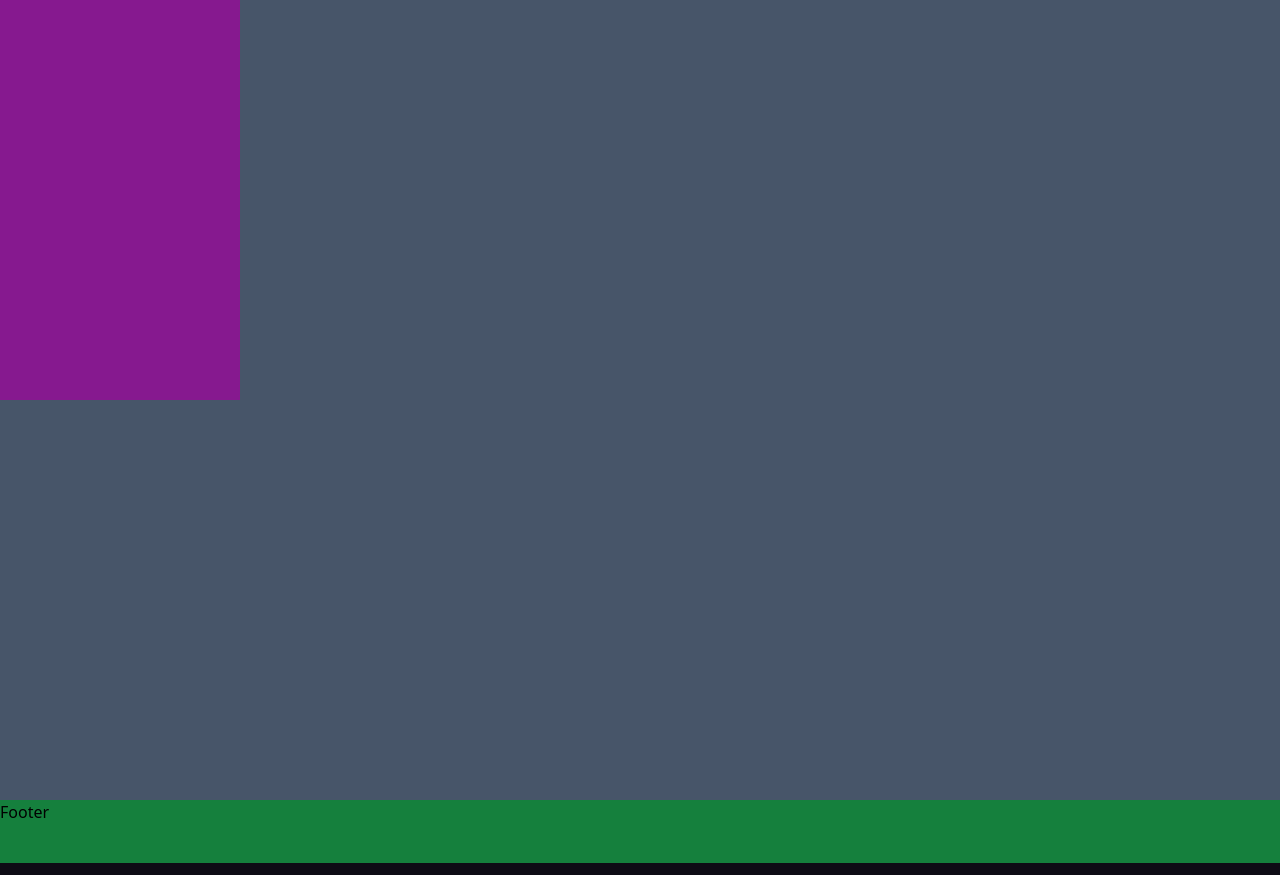
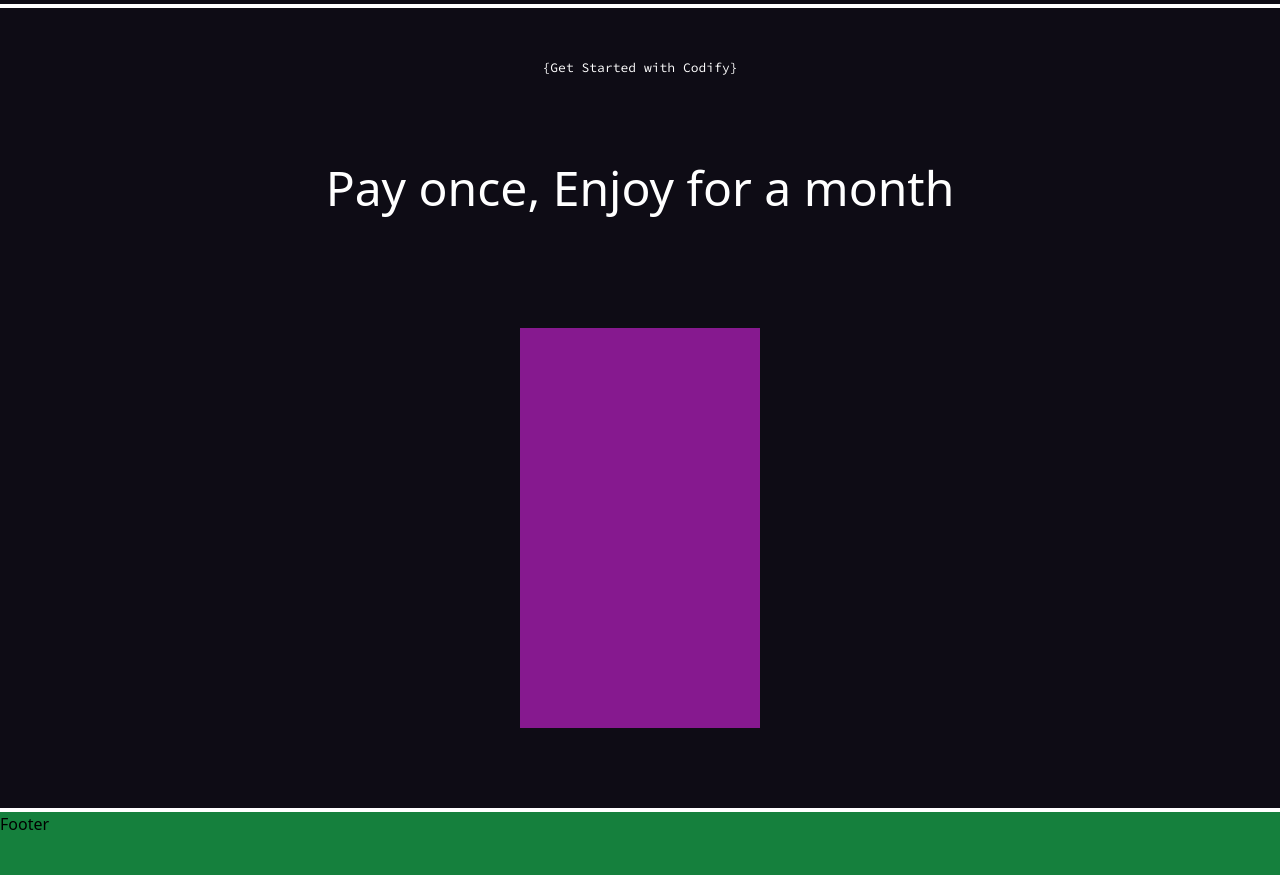
Before and after one commit to AbdurRehman-eng/codify, a Next.js app: page / in a window 1280 px wide. Shown: the part 1600-2475 px from the top of the page. Built offline with nearby package versions, Linux system fonts and the light colour scheme; a web font is replaced by a local one.

Commit message:
feat: enhance PaymentSection layout and add separators in page

```diff
--- a/src/app/page.tsx
+++ b/src/app/page.tsx
@@ -7,8 +7,11 @@ export default function Home() {
   return (
     <div className="">
       <HeroSection />
+      <div className="h-1 w-full bg-white"></div>
       <CardSection />
+      <div className="h-1 w-full bg-white"></div>
       <PaymentSection />
+      <div className="h-1 w-full bg-white"></div>
     </div>
   );
 }
--- a/src/app/ui/PaymentSection.tsx
+++ b/src/app/ui/PaymentSection.tsx
@@ -2,8 +2,18 @@ import PaymentCard from "@/app/ui/subui/PaymentCard";
 
 function PaymentSection() {
     return (
-        <div className="h-screen w-full bg-slate-600">
-            <PaymentCard />
+        <div className="h-screen w-full bg-primary flex flex-col text-white">
+            <div className="flex flex-col items-center text-center">
+                <div className="w-full h-[15vh] flex items-center justify-center font-sourceCodePro text-[13px]">
+                    <span className="flex items-center justify-center">{'{'}</span>Get Started with Codify<span className="flex items-center justify-center">{' }'}</span>
+                </div>
+                <div className="w-full h-[15vh] text-center flex items-center justify-center text-[48px]">
+                    <p>Pay once, Enjoy for a month</p>
+                </div>
+            </div>
+            <div className="flex-grow flex items-center justify-center">
+                <PaymentCard />
+            </div>
         </div>
     );
 }
```
Also changed, not shown: package.json (+6 -6 lines).
